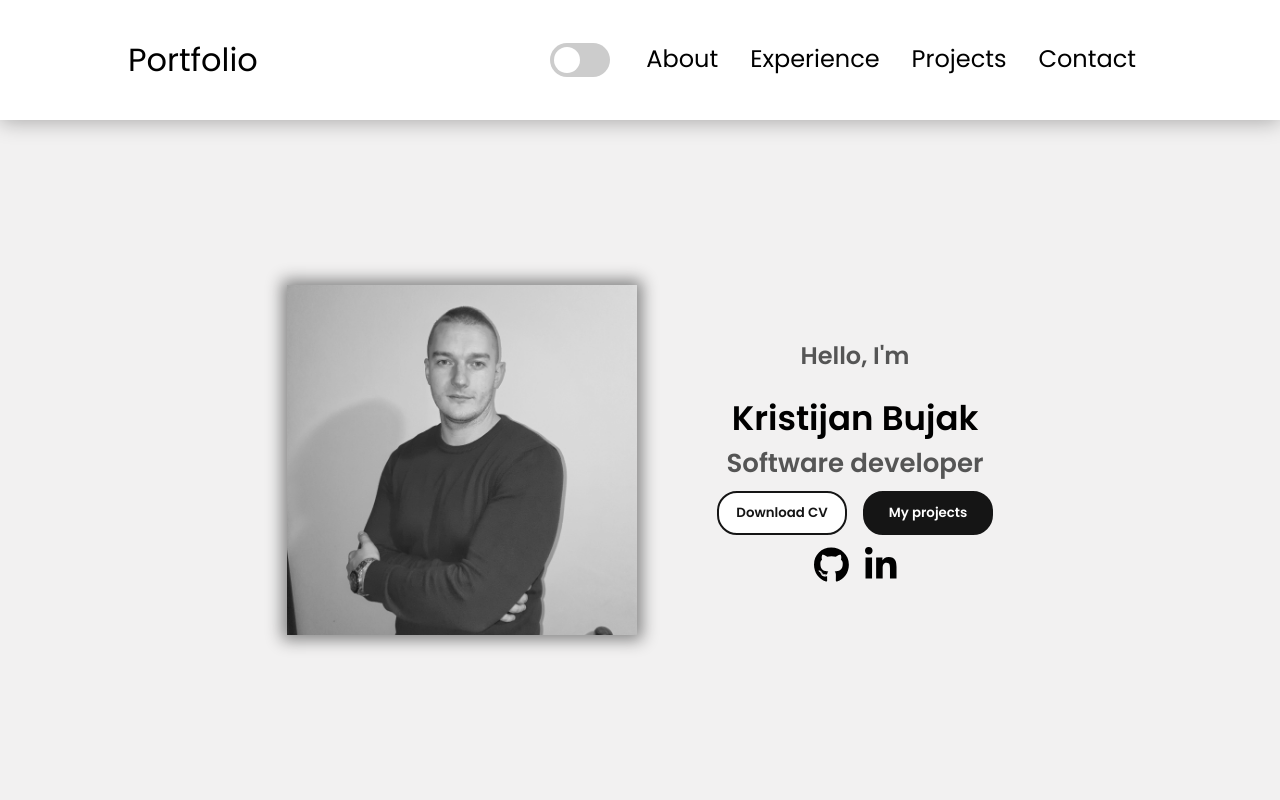
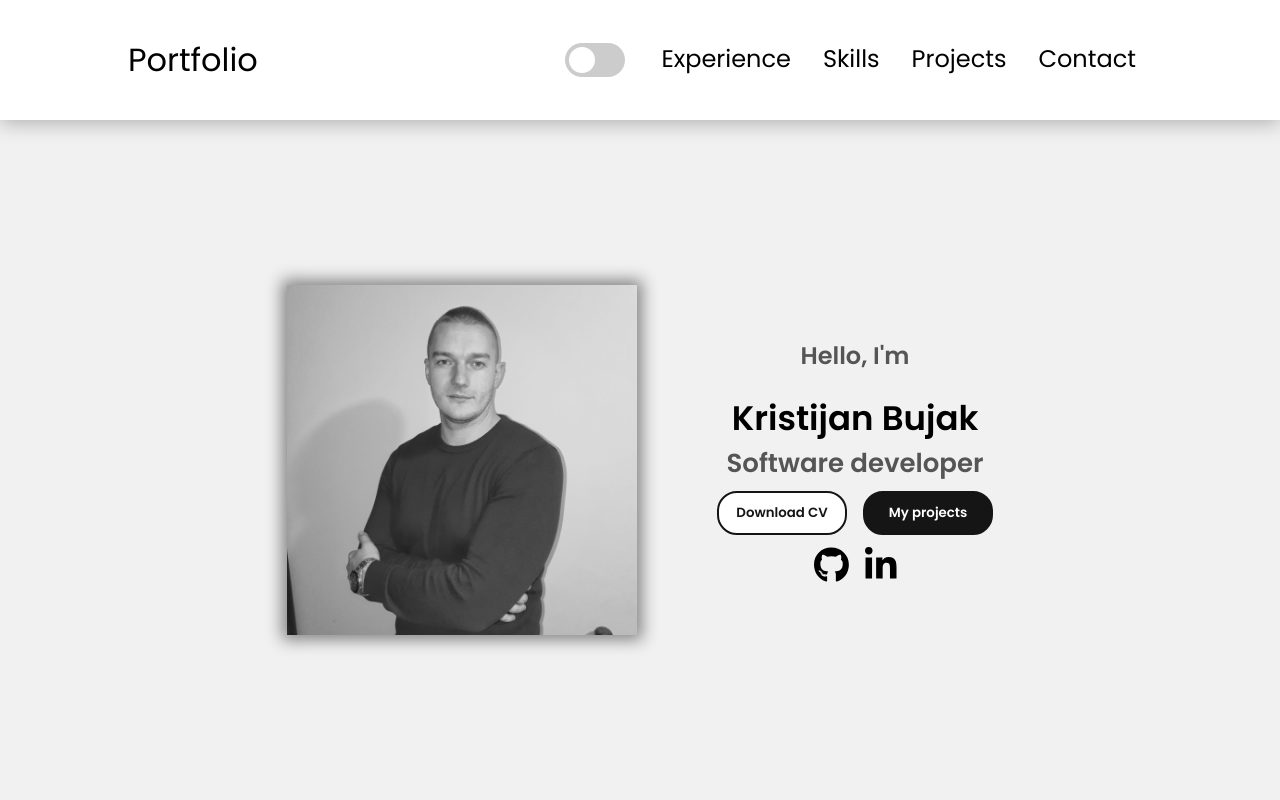
Before and after one commit to bujakkristijan/portfolio, a React (Create React App) app in the folder portfolio/: page / in a window 1280 px wide. Shown: the top 800 px of the page. Built offline with nearby package versions, Linux system fonts and the light colour scheme.

Commit message:
mala izmena u tekstu navbara

```diff
--- a/portfolio/src/components/navbar/NavbarComponent.js
+++ b/portfolio/src/components/navbar/NavbarComponent.js
@@ -61,8 +61,8 @@ const NavbarComponent = () => {
             <FontAwesomeIcon className='x-icon' icon={faX} onClick={hideMenu}/>
             <ul className='nav-ul'>
                 {/* <li><a href='#about' onClick = {() => scrollToComponent('about')}>About</a></li> */}
-                <li><a href='#about' onClick={hideMenu} >About</a></li>
-                <li><a href='#experience' onClick={hideMenu} >Experience</a></li>
+                <li><a href='#about' onClick={hideMenu} >Experience</a></li>
+                <li><a href='#experience' onClick={hideMenu} >Skills</a></li>
                 {/* <li><a href='#projects' onClick = {() => scrollToComponent('projects')}>Projects</a></li> */}
                 <li><a href='#projects' onClick={hideMenu} >Projects</a></li>
                 <li><a href='#contact' onClick={hideMenu} >Contact</a></li>
```
